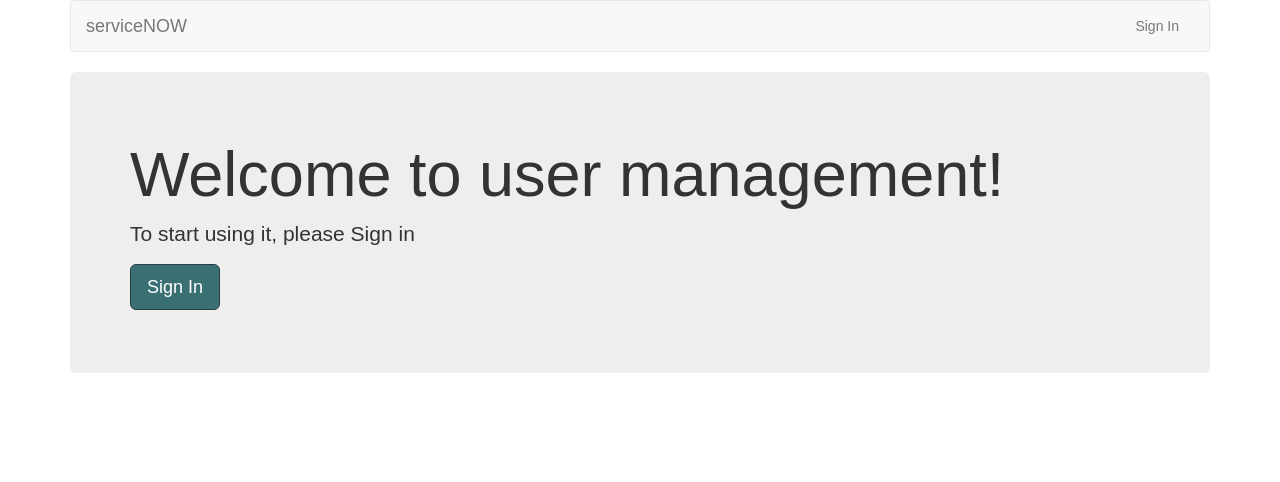
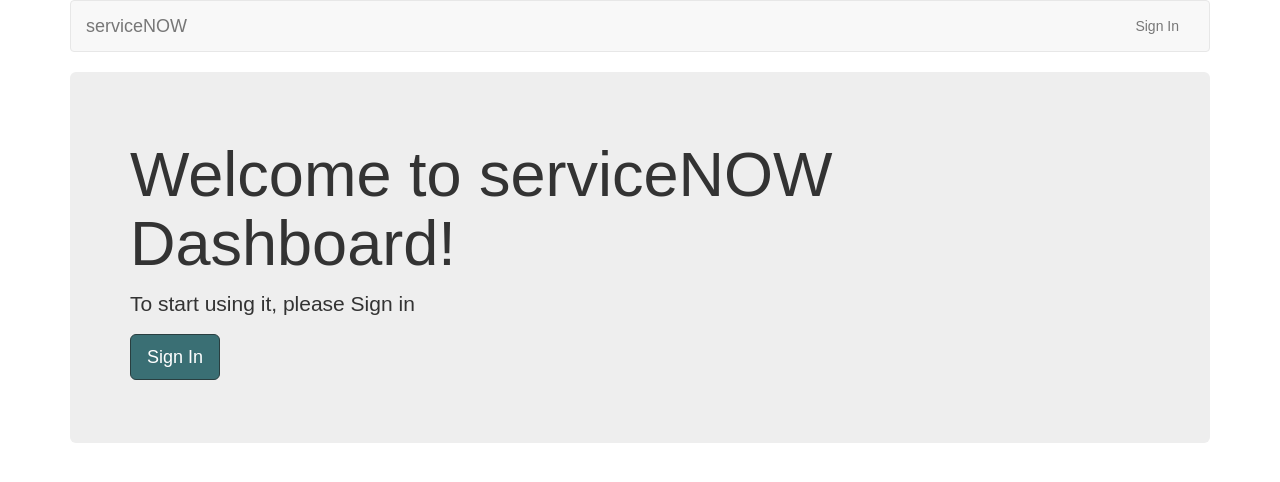
Before and after one commit to dbzakaria/user-management, a React (Create React App) app: page / in a window 1280 px wide. Shown: the top 482 px of the page. Built offline with nearby package versions, Linux system fonts and the light colour scheme.

Commit message:
Cosmetics.

```diff
--- a/src/components/mainPage.js
+++ b/src/components/mainPage.js
@@ -10,7 +10,7 @@ class MainPage extends Component {
         const loggedInUser = this.props.user;
         return (
             <div className="jumbotron">
-                <h1>Welcome to user management!</h1>
+                <h1>Welcome to serviceNOW Dashboard!</h1>
                 {(loggedInUser.isAuth) ? (
                     <Redirect to={{
                         pathname: '/users',
```
Also changed, not shown: public/manifest.json.
